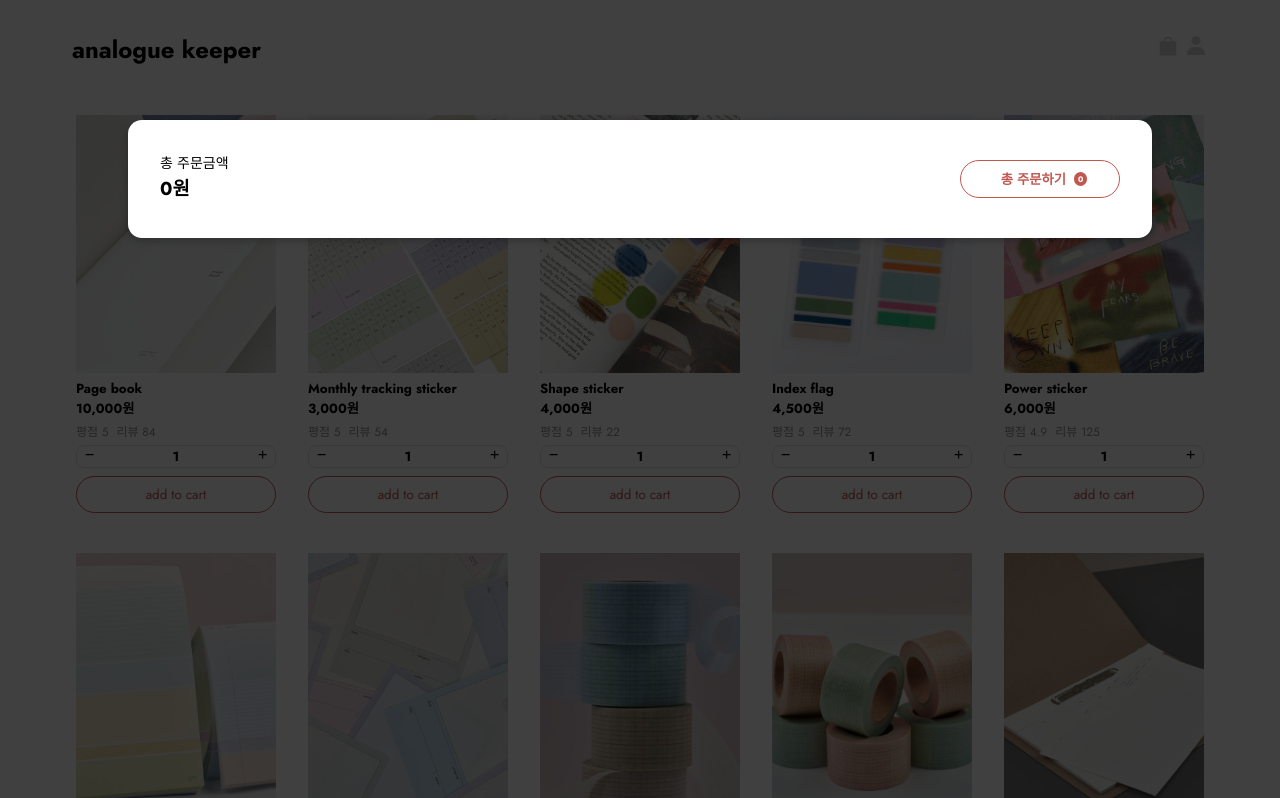
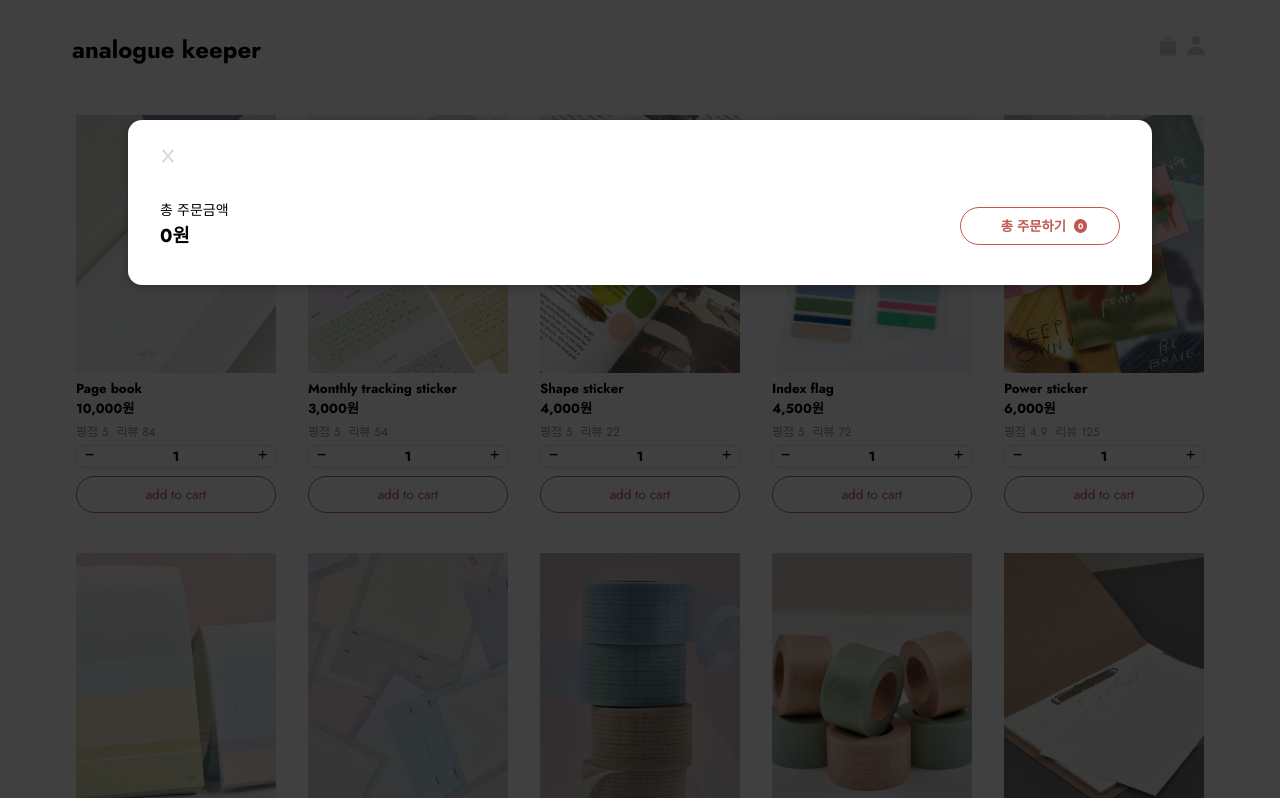
Before and after one commit to eunjios/simple-cart, a React (Create React App) app: page / in a window 1280 px wide. Shown: the top 798 px of the page. Built offline with nearby package versions, Linux system fonts and the light colour scheme.

Commit message:
feat: close button

```diff
--- a/src/components/Cart/Cart.js
+++ b/src/components/Cart/Cart.js
@@ -4,10 +4,19 @@ import CartItem from './CartItem';
 import CartTotal from './CartTotal';
 import { useContext } from 'react';
 import CartContext from '../../store/cart-context';
-import { cartLi, cartUl } from '../../styles/cart-style';
+import {
+  cartLi,
+  cartUl,
+  closeBtn,
+} from '../../styles/cart-style';
+import { AiOutlineClose } from 'react-icons/ai';
 
 const Cart = (props) => {
   const cartCtx = useContext(CartContext);
+
+  const closeHandler = () => {
+    props.onClose();
+  };
 
   const orderHandler = () => {
     // TODO: 서버에 보내기
@@ -28,6 +37,11 @@ const Cart = (props) => {
 
   return (
     <Modal onClose={props.onClose}>
+      <div css={closeBtn}>
+        <button onClick={closeHandler}>
+          <AiOutlineClose />
+        </button>
+      </div>
       <ul css={cartUl}>{cartItems}</ul>
       <CartTotal onOrder={orderHandler} />
     </Modal>
```
